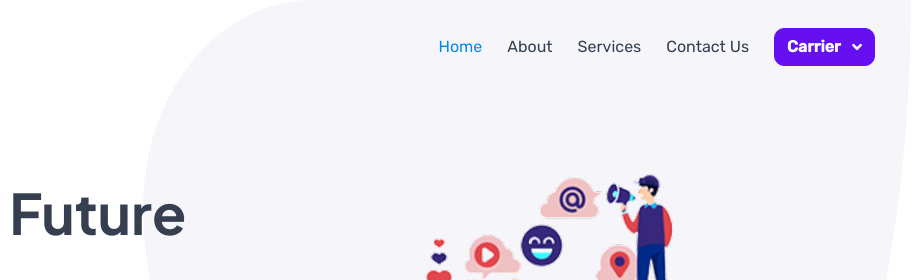
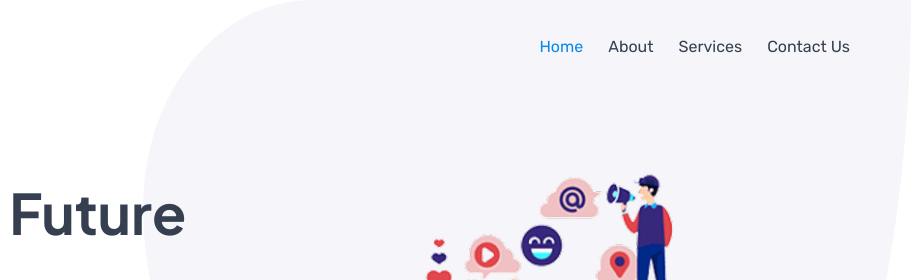
Before and after one commit to aryan-9898/ESS2, a plain HTML site: page index.html in a window 1280 px wide. Shown: the top 280 px of the page, 357-1280 px from the left. Drawn offline with nearby package versions, Linux system fonts and the light colour scheme.

Commit message:
carrier removed

```diff
--- a/index.html
+++ b/index.html
@@ -59,9 +59,9 @@
                          <a href="contact.html" class="nav-item nav-link">Contact Us</a>
 <!--                         <a href="contact.html" class="nav-item nav-link">Carrier</a> -->
                         <div class="collapse navbar-collapse">
-  <button class="btn btn-secondary dropdown-toggle" type="button" data-bs-toggle="dropdown" aria-expanded="false">
+  <!-- <button class="btn btn-secondary dropdown-toggle" type="button" data-bs-toggle="dropdown" aria-expanded="false">
     Carrier
-  </button>
+  </button> -->
   <ul class="dropdown-menu">
     <li><a class="dropdown-item" href="#">FullTime</a></li>
     <li><a class="dropdown-item" href="#">Internship</a></li>
```
